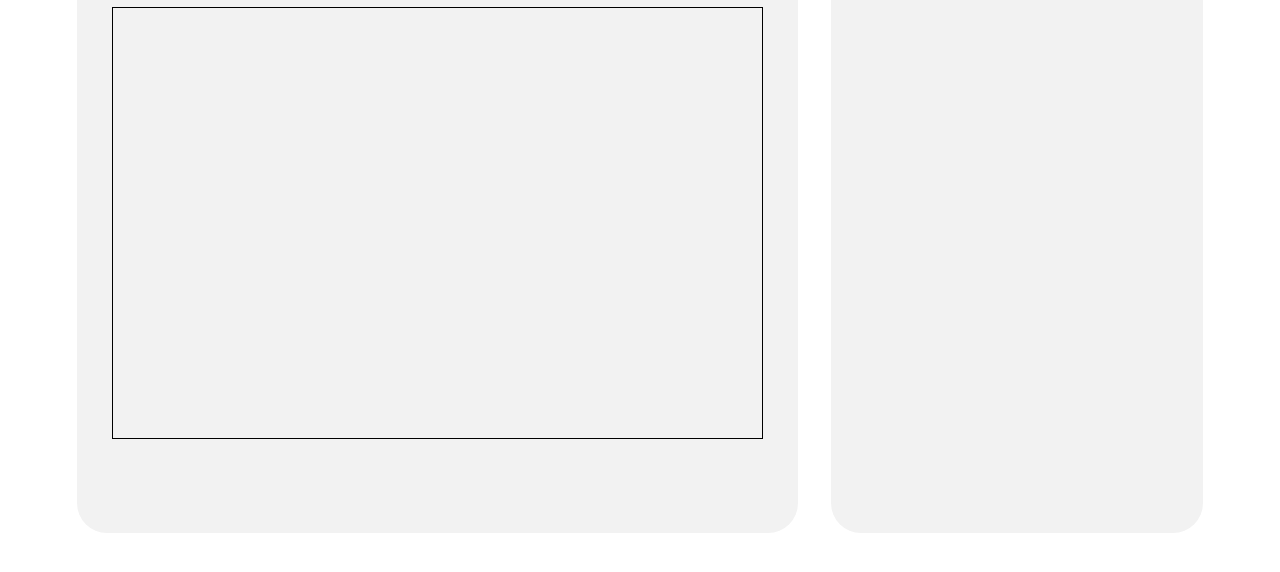
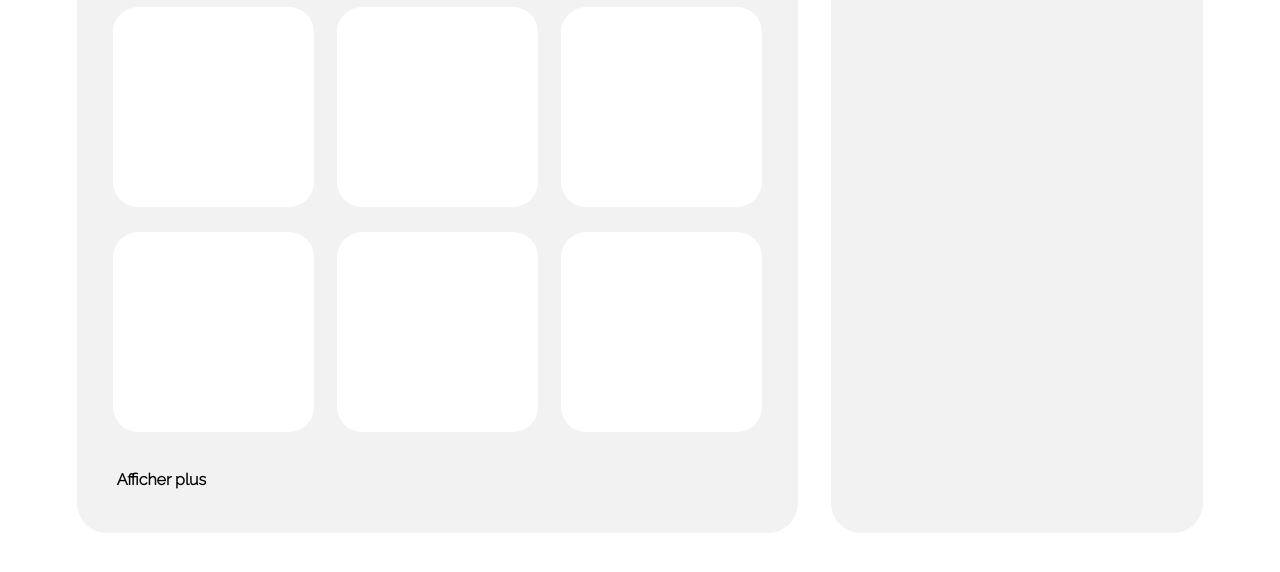
Before and after one commit to Nsialaa/Projet_2_Booki_Openclassrooms, a plain HTML site: page index.html in a window 1280 px wide. Shown: the part 524-1096 px from the top of the page. Drawn offline with Linux system fonts and the light colour scheme.

Commit message:
Mis en forme des cartes article avant injection des elements

```diff
--- a/css/style.css
+++ b/css/style.css
@@ -151,10 +151,24 @@ button{
 .header_section{
     margin: 15px 0px 10px 40px;
 }
+.affiche{
+    margin-left: 40px;
+    font-size: 1em;
+}
+.affiche a {
+    color: black;
+}
 .main_hebergement{
     display: flex;
+    justify-content: space-between;
+    flex-wrap: wrap;
     margin: auto;
-    height: 430px;
-    border: 1px solid black;
+    height: 450px;
     width: 90%;
 }
+.carte_hebergement{
+    height: 200px;
+    width: 31%;
+    background-color: white;
+    border-radius: 25px 25px;
+}
--- a/index.html
+++ b/index.html
@@ -103,7 +103,9 @@
                 <article  class="carte_hebergement"></article>
                 <article  class="carte_hebergement"></article>
              </div>
+             <h2 class="affiche"><a href="#">Afficher plus</a></h2>
           </section>
+
           <aside id="populaire"></aside>
        </div>
     </main>
```
